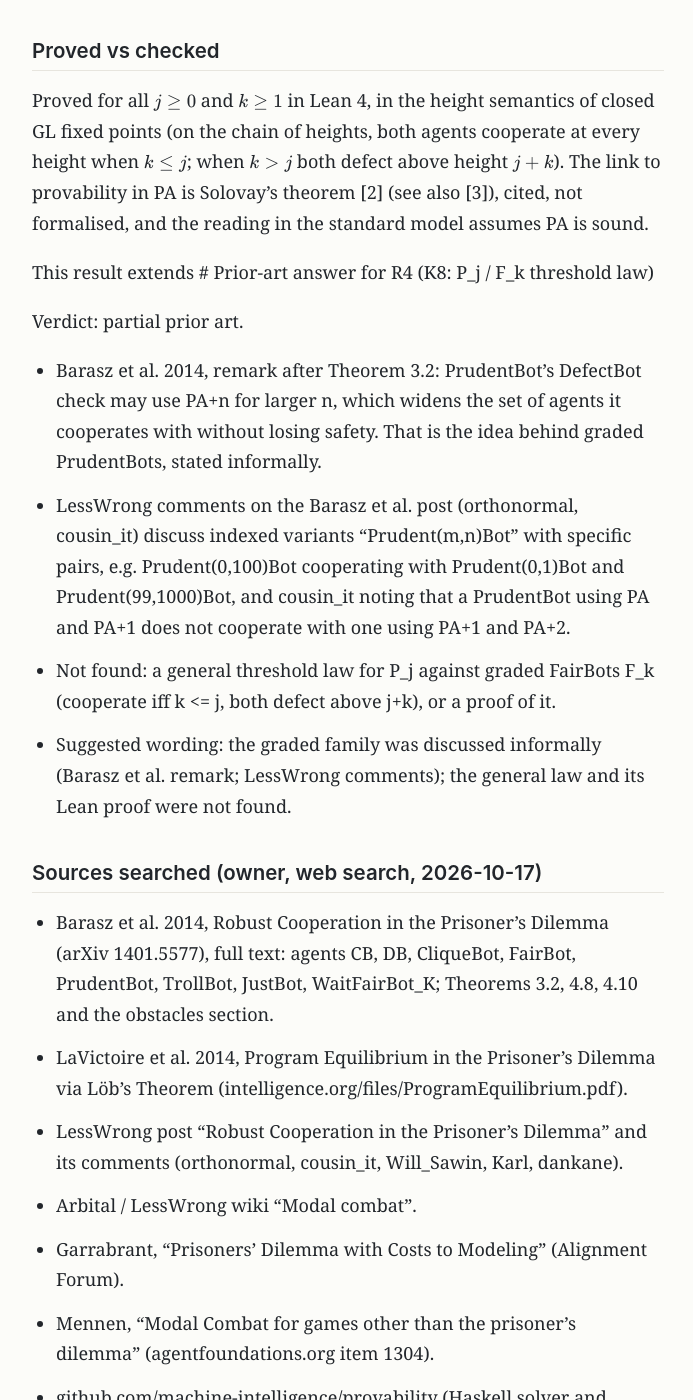
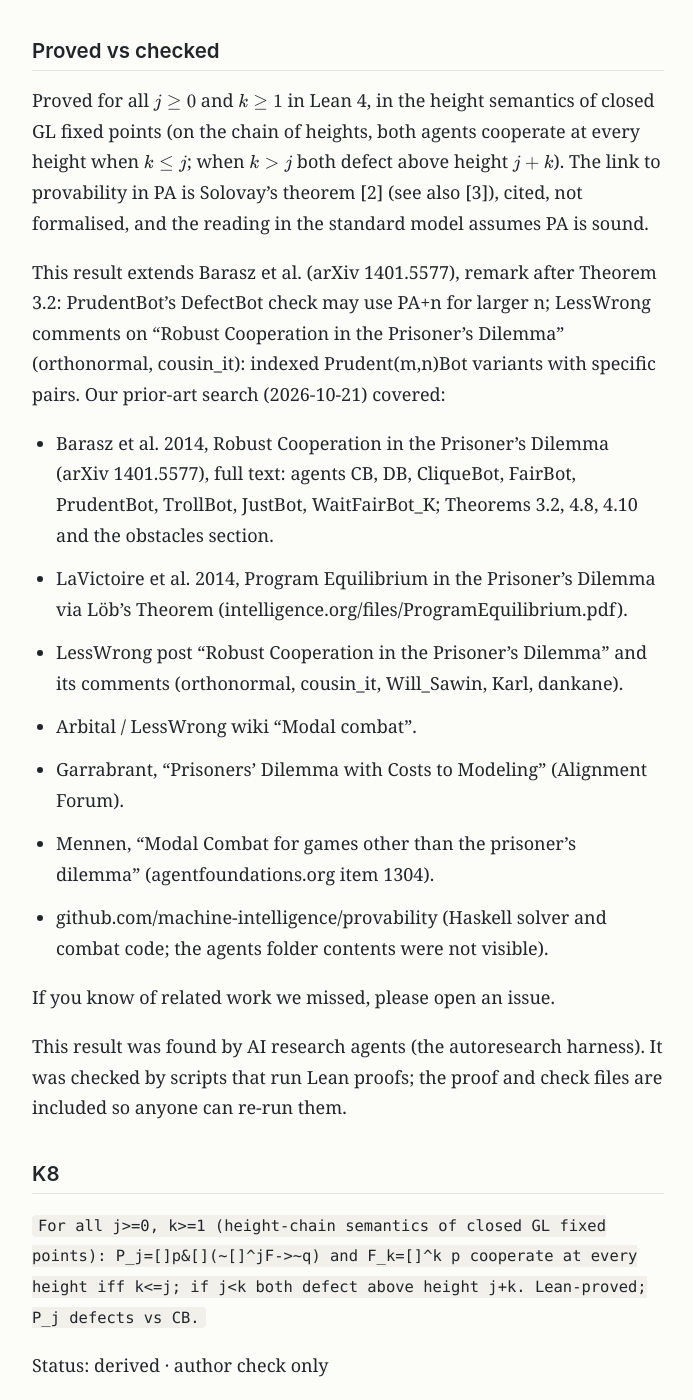
Before and after one commit to kodakodapa/autoresearch-findings, a Jekyll site: the page built from claims/graded-prudent-fair/claim.md, in a window 1280 px wide and 1400 px high, scrolled down 1218 px. Shown: the whole window, without its empty margins (292-985 px from the left). Built offline with Jekyll 4.4.1, drawn with Linux system fonts in a browser that asks for light colours; our own code applies the rules of GitHub Pages for plain Markdown files; some of the changed text lies outside the part shown.

Commit message:
Revise graded-prudent-fair: Novelty statement: render the Related work list instead of the whole prior-art answer

```diff
--- a/claims/graded-prudent-fair/claim.md
+++ b/claims/graded-prudent-fair/claim.md
@@ -42,24 +42,7 @@ $k > j$ both defect above height $j + k$). The link to provability in PA is Solo
 in the standard model assumes PA is sound.
 <!-- /owner-summary -->
 
-This result extends # Prior-art answer for R4 (K8: P_j / F_k threshold law)
-
-Verdict: partial prior art.
-
-- Barasz et al. 2014, remark after Theorem 3.2: PrudentBot's DefectBot check may use PA+n for larger n, which widens the set of agents it cooperates with without losing safety. That is the idea behind graded PrudentBots, stated informally.
-- LessWrong comments on the Barasz et al. post (orthonormal, cousin_it) discuss indexed variants "Prudent(m,n)Bot" with specific pairs, e.g. Prudent(0,100)Bot cooperating with Prudent(0,1)Bot and Prudent(99,1000)Bot, and cousin_it noting that a PrudentBot using PA and PA+1 does not cooperate with one using PA+1 and PA+2.
-- Not found: a general threshold law for P_j against graded FairBots F_k (cooperate iff k <= j, both defect above j+k), or a proof of it.
-- Suggested wording: the graded family was discussed informally (Barasz et al. remark; LessWrong comments); the general law and its Lean proof were not found.
-
-## Sources searched (owner, web search, 2026-10-17)
-- Barasz et al. 2014, Robust Cooperation in the Prisoner's Dilemma (arXiv 1401.5577), full text: agents CB, DB, CliqueBot, FairBot, PrudentBot, TrollBot, JustBot, WaitFairBot_K; Theorems 3.2, 4.8, 4.10 and the obstacles section.
-- LaVictoire et al. 2014, Program Equilibrium in the Prisoner's Dilemma via Löb's Theorem (intelligence.org/files/ProgramEquilibrium.pdf).
-- LessWrong post "Robust Cooperation in the Prisoner's Dilemma" and its comments (orthonormal, cousin_it, Will_Sawin, Karl, dankane).
-- Arbital / LessWrong wiki "Modal combat".
-- Garrabrant, "Prisoners' Dilemma with Costs to Modeling" (Alignment Forum).
-- Mennen, "Modal Combat for games other than the prisoner's dilemma" (agentfoundations.org item 1304).
-- github.com/machine-intelligence/provability (Haskell solver and combat code; the agents folder contents were not visible).
-Not searched: Critch's parametric bounded Löb paper, theses, the contents of the Haskell agents folder, non-English sources. A "none" verdict means "not found in this search", nothing more. Our prior-art search (2026-10-17) covered:
+This result extends Barasz et al. (arXiv 1401.5577), remark after Theorem 3.2: PrudentBot's DefectBot check may use PA+n for larger n; LessWrong comments on "Robust Cooperation in the Prisoner's Dilemma" (orthonormal, cousin_it): indexed Prudent(m,n)Bot variants with specific pairs. Our prior-art search (2026-10-21) covered:
 
 - Barasz et al. 2014, Robust Cooperation in the Prisoner's Dilemma (arXiv 1401.5577), full text: agents CB, DB, CliqueBot, FairBot, PrudentBot, TrollBot, JustBot, WaitFairBot_K; Theorems 3.2, 4.8, 4.10 and the obstacles section.
 - LaVictoire et al. 2014, Program Equilibrium in the Prisoner's Dilemma via Löb's Theorem (intelligence.org/files/ProgramEquilibrium.pdf).
@@ -71,21 +54,21 @@ Not searched: Critch's parametric bounded Löb paper, theses, the contents of th
 
 If you know of related work we missed, please open an issue.
 
-This result was found by AI research agents (the autoresearch harness). It was proved in Lean; the proof and check files are included so anyone can re-run them.
+This result was found by AI research agents (the autoresearch harness). It was checked by scripts that run Lean proofs; the proof and check files are included so anyone can re-run them.
 
 ## K8
 
-For all j>=0, k>=1 (height-chain semantics of closed GL fixed points): P_j=[]p&[](~[]^jF->~q) and F_k=[]^k p cooperate at every height iff k<=j; if j<k both defect above height j+k. Lean-proved; P_j defects vs CB.
+`For all j>=0, k>=1 (height-chain semantics of closed GL fixed points): P_j=[]p&[](~[]^jF->~q) and F_k=[]^k p cooperate at every height iff k<=j; if j<k both defect above height j+k. Lean-proved; P_j defects vs CB.`
 
-Status: derived
+Status: derived · author check only
 
 Kind: model
 
 Evidence:
-- check `checks/K8-c046_pjfk_lean.py`: embedded Lean 4 proof of pj_fk and pj_cb compiles with no sorryAx; flipped-conclusion variant is rejected by Lean; explicit height table for j<=8,k<=8 matches (coop everywhere iff k<=j, else both defect above j+k with exact threshold) — pass (`results/K8-1.json`)
-- reasoning: Closed (letter-free) GL fixed points are decided by height on finite linear frames (Boolos, Logic of Provability, ch. 7), so box phi at height h means phi at all g<h; the Lean theorem is stated in exactly this semantics for arbitrary solutions.
+- check `checks/K8-c046_pjfk_lean.py`: embedded Lean 4 proof of pj\_fk and pj\_cb compiles with no sorryAx; flipped-conclusion variant is rejected by Lean; explicit height table for j\<=8,k\<=8 matches (coop everywhere iff k\<=j, else both defect above j+k with exact threshold) — pass (`results/K8-1.json`)
+- reasoning: Closed (letter-free) GL fixed points are decided by height on finite linear frames (Boolos, Logic of Provability, ch. 7), so box phi at height h means phi at all g\<h; the Lean theorem is stated in exactly this semantics for arbitrary solutions.
 
-Prior art: partial prior art (answer: `prior-art/R4.md`)
+Prior art: partial prior art (answer: `prior-art/R21.md`)
 
 ### Provenance
 
@@ -101,3 +84,8 @@ Prior art: partial prior art (answer: `prior-art/R4.md`)
 1. <!-- cite:barasz2014robust --> Barasz, Mihaly and Christiano, Paul and Fallenstein, Benja and Herreshoff, Marcello and LaVictoire, Patrick and Yudkowsky, Eliezer. 2014. Robust Cooperation in the Prisoner's Dilemma: Program Equilibrium via Provability Logic. [Link](https://arxiv.org/abs/1401.5577)
 2. <!-- cite:solovay1976provability --> Solovay, Robert M.. 1976. Provability Interpretations of Modal Logic. Israel Journal of Mathematics
 3. <!-- cite:boolos1993logic --> Boolos, George. 1993. The Logic of Provability. Cambridge University Press
+
+<!-- autoresearch:revisions -->
+## Revisions
+
+- 2026-10-21 — Novelty statement: render the Related work list instead of the whole prior-art answer
```
Also changed, not shown: _posts/2026-10-18-graded-prudent-fair.md (+8 -20 lines), claims/graded-prudent-fair/prior-art/R21.md (added, +22 -0 lines), findings/graded-prudent-fair.md (+9 -21 lines), index.md (+1 -1 lines), README.md, claims/graded-prudent-fair/manifest.json, report/manifest.json, 5 other files.
